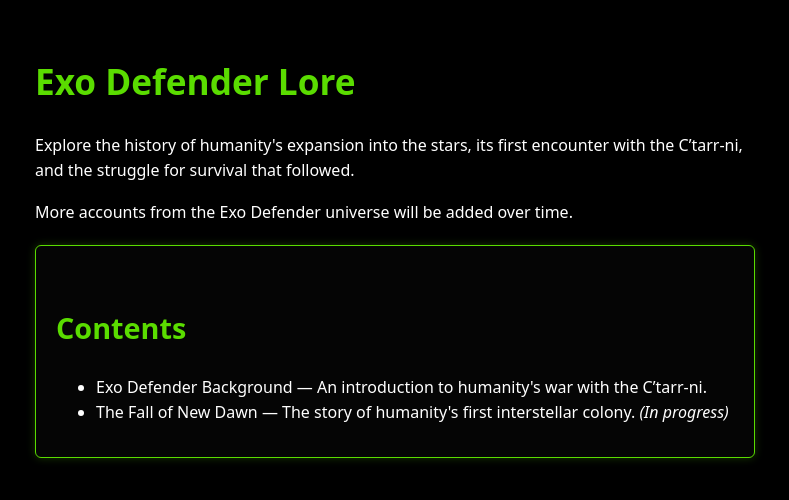
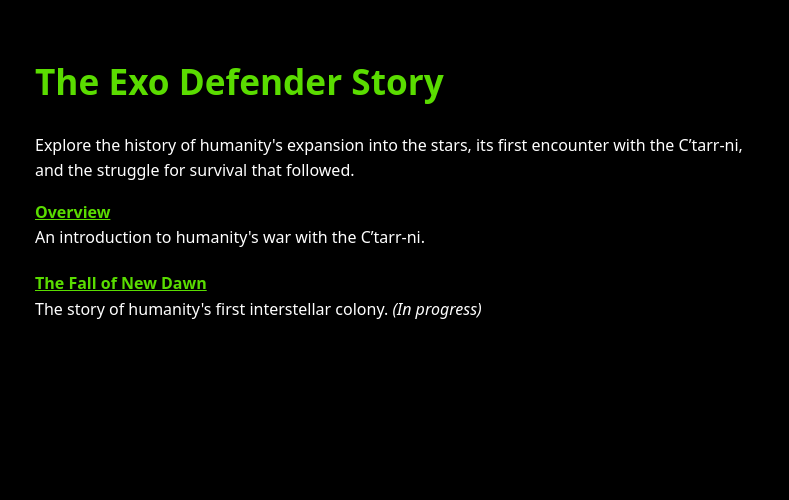
Before and after one commit to jk0791/exodefender-lore, a plain HTML site: page index.html in a window 1280 px wide. Shown: the whole page, without its empty margins (245-1034 px from the left). Drawn offline with Linux system fonts and the light colour scheme.

Commit message:
Structure changes

```diff
--- a/index.html
+++ b/index.html
@@ -8,7 +8,7 @@
 </head>
 <body>
 
-<h1>Exo Defender Lore</h1>
+<h1>The Exo Defender Story</h1>
 
 <p>
     Explore the history of humanity's expansion into the stars,
@@ -16,22 +16,15 @@
     for survival that followed.
 </p>
 
-<p>
-    More accounts from the Exo Defender universe will be added
-    over time.
-</p>
-
 <nav class="toc">
-    <h2>Contents</h2>
     <ul>
         <li>
-            <a href="background.html">Exo Defender Background</a>
-            — An introduction to humanity's war with the C’tarr-ni.
+            <a href="background.html">Overview</a><br />
+            An introduction to humanity's war with the C’tarr-ni.
         </li>
         <li>
-            <a href="new-dawn.html">The Fall of New Dawn</a>
-            — The story of humanity's first interstellar colony.
-            <em>(In progress)</em>
+            <a href="new-dawn.html">The Fall of New Dawn</a><br />
+            The story of humanity's first interstellar colony. <em>(In progress)</em>
         </li>
     </ul>
 </nav>
--- a/styles.css
+++ b/styles.css
@@ -48,25 +48,28 @@ a:hover {
 
 /* Table of contents / archive navigation */
 
-.toc {
+.toc ul {
     list-style: none;
-    padding: 15px 20px;
-    margin: 20px 0 30px;
+    padding: 0;
+    margin: 0;
+}
 
-    border: 1px solid #5ADC00;
-    border-radius: 6px;
+.toc li {
+    margin-bottom: 20px;
+}
 
-    background-color: #050505;
-    box-shadow: 0 0 8px rgba(90, 220, 0, 0.25);
+.toc li:last-child {
+    margin-bottom: 0;
 }
 
 .toc a {
-    color: #ffffff;
-    text-decoration: none;
+    color: #5ADC00;
+    text-decoration: underline;
+    font-weight: 600;
 }
 
 .toc a:hover {
-    color: #5ADC00;
+    color: #ffffff;
 }
 
 /* Illustrations */
```
